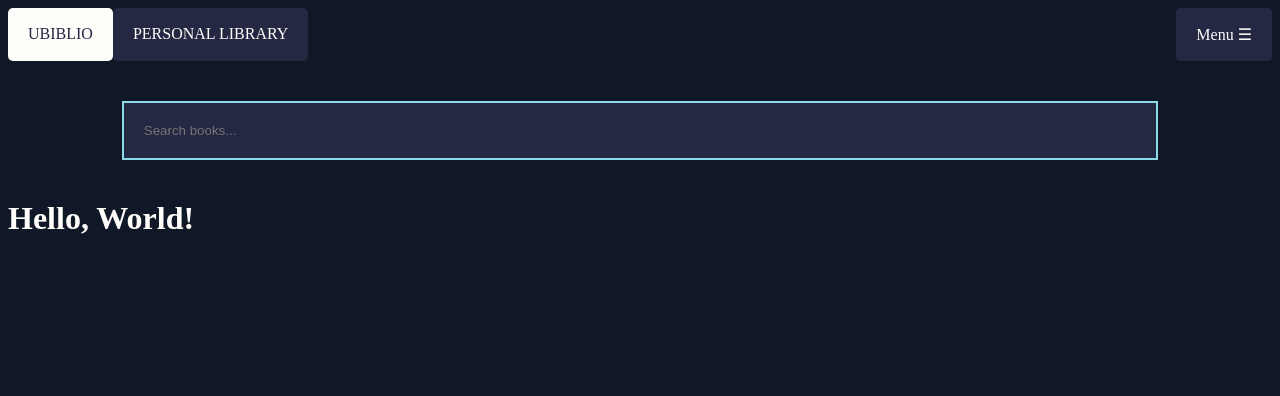
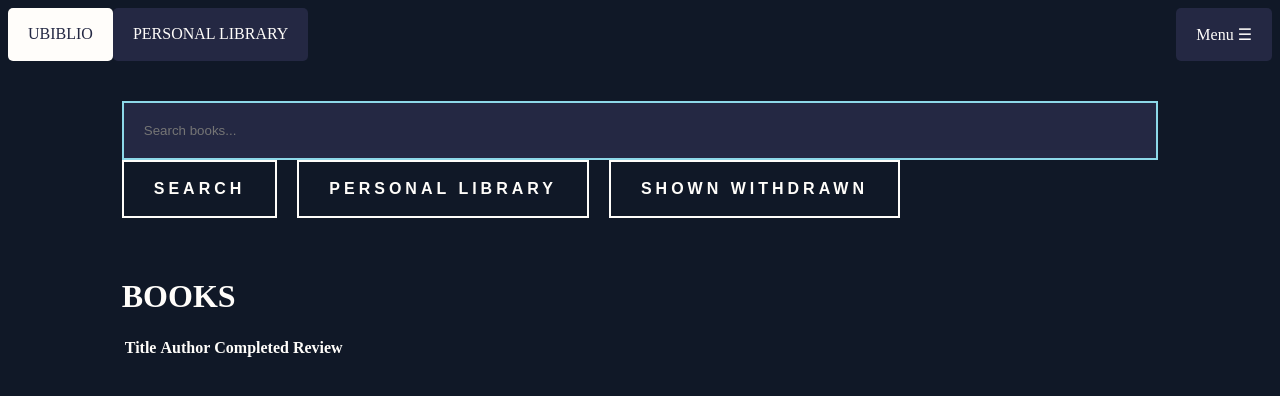
Before and after one commit to joshuamclarenprog24-coder/Personal_Library, a Flask app: page / in a window 1280 px wide. Shown: the top 396 px of the page. Run offline with Flask 3, Linux system fonts and the light colour scheme; lists and menus that the app fills with data are empty.

Commit message:
update css for buttons, add table title

```diff
--- a/static/style.css
+++ b/static/style.css
@@ -26,6 +26,7 @@
 .main_container {
   width: 82%;
   margin: 40px auto;
+
 }
 
 .searchbar input{
@@ -36,10 +37,25 @@
   background-color: #242843;
 }
 
-.button {
+.buttons {
   display: flex;
+  justify-content: flex-start;
   gap: 20px;
+}
+
+.buttons button {
+  background-color: transparent;
+  color: #FFFDFA;
   border: 2px solid #FFFDFA;
+  padding: 18px 30px;
+  font-size: 16px;
+  font-weight: bold;
+  letter-spacing: 4px;
+  cursor: pointer;
+}
+
+.book_list_title {
+  margin-top: 60px;
 }
 
 body {
--- a/templates/base.html
+++ b/templates/base.html
@@ -22,14 +22,16 @@
     <div class="searchbar">
         <input type="text" placeholder="Search books...">
     </div>
-    {% block search_buttons %}
-    <div>
-
+    <div class="buttons">
+      {% for key in buttons %}
+        <div class="buttons">
+          <button>{{ buttons[key]["text"]}}</button>
+        </div>
+      {% endfor %}
     </div>
-    {% endblock %}
+{% block content %}{% endblock %}
   </div>
 {% endblock %}
 
-{% block content %}{% endblock %}
 </body>
 </html>
--- a/templates/index.html
+++ b/templates/index.html
@@ -1,5 +1,15 @@
 {% extends 'base.html' %}
 
 {% block content%}
-<h1>Hello, World! </h1>
+<h1 class="book_list_title">BOOKS</h1>
+<table>
+  <thead>
+    <tr>
+      <th> Title </th>
+      <th> Author </th>
+      <th> Completed</th>
+      <th> Review </th>
+    </tr>
+  </thead>
+</table>
 {% endblock %}
```
